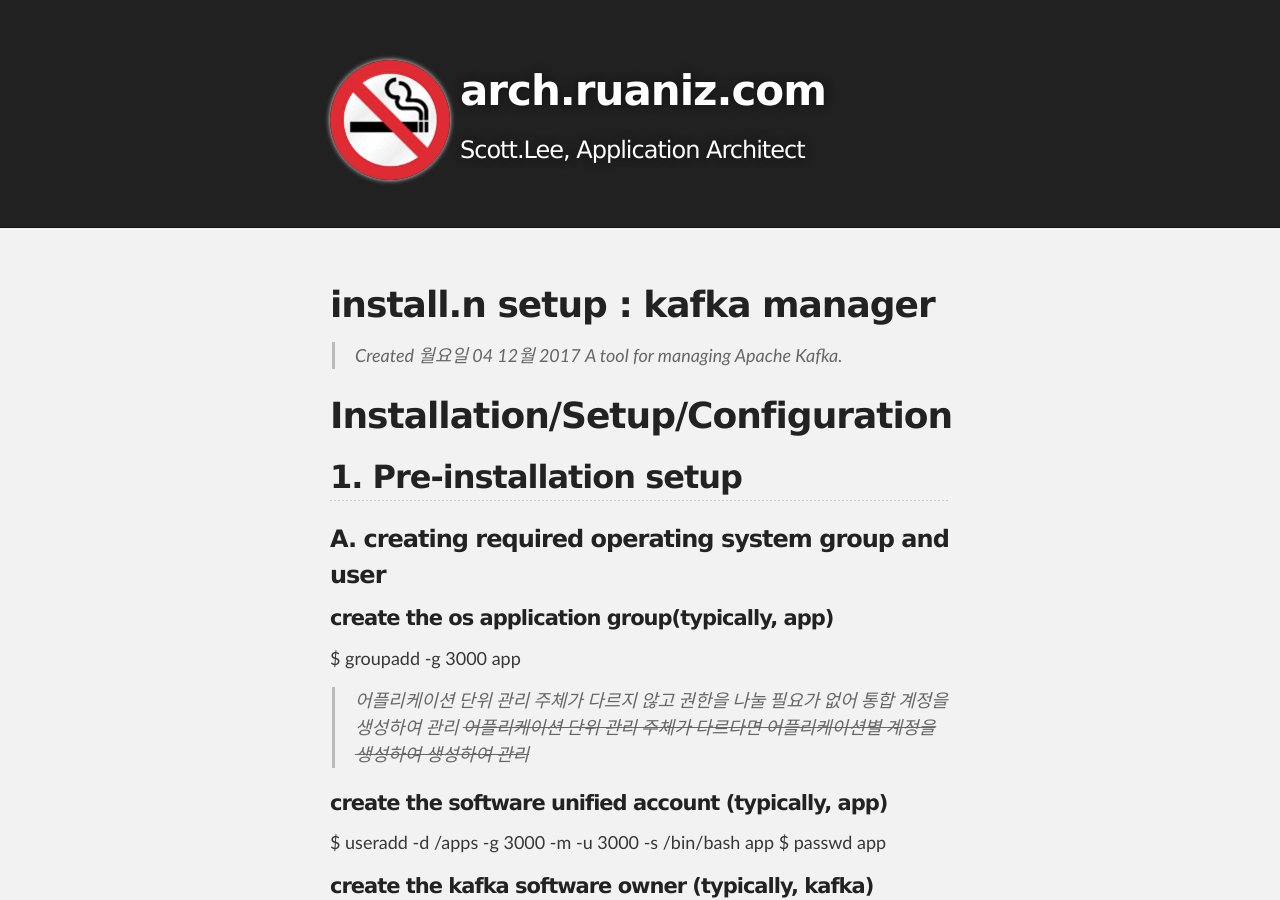
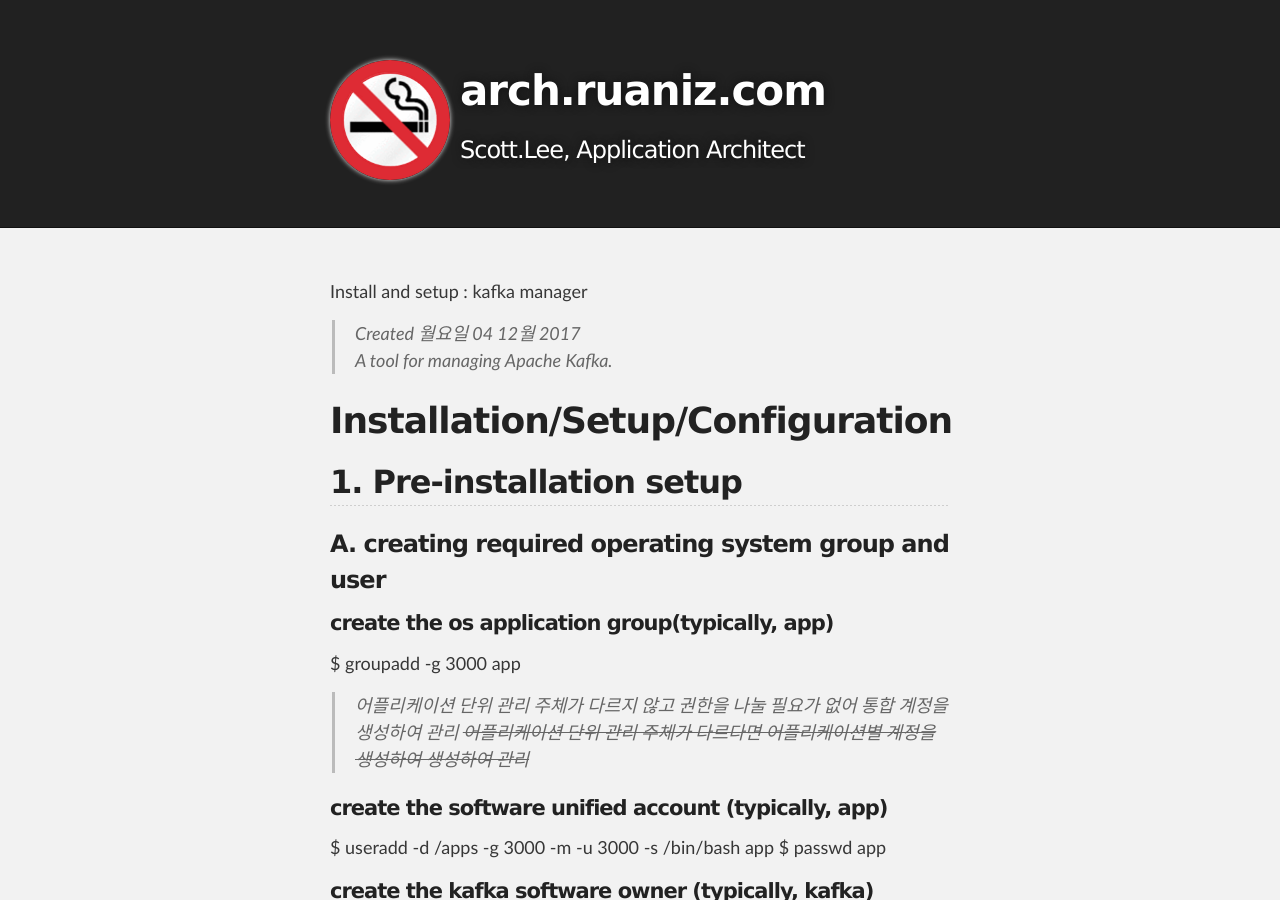
Before and after one commit to unlimited9/unlimited9.github.com, a Jekyll site: the page built from reference.notes/TA/apache.kafka/install.n.setup.script.md, in a window 1280 px wide and 900 px high. Built offline with Jekyll 4.4.1, drawn with Linux system fonts in a browser that asks for light colours; our own code applies the rules of GitHub Pages for plain Markdown files.

Commit message:
Update install.n.setup.script.md

```diff
--- a/reference.notes/TA/apache.kafka/install.n.setup.script.md
+++ b/reference.notes/TA/apache.kafka/install.n.setup.script.md
@@ -1,4 +1,4 @@
-# install.n setup : kafka manager
+Install and setup : kafka manager
 
 >Created 월요일 04 12월 2017
 A tool for managing Apache Kafka.
```
